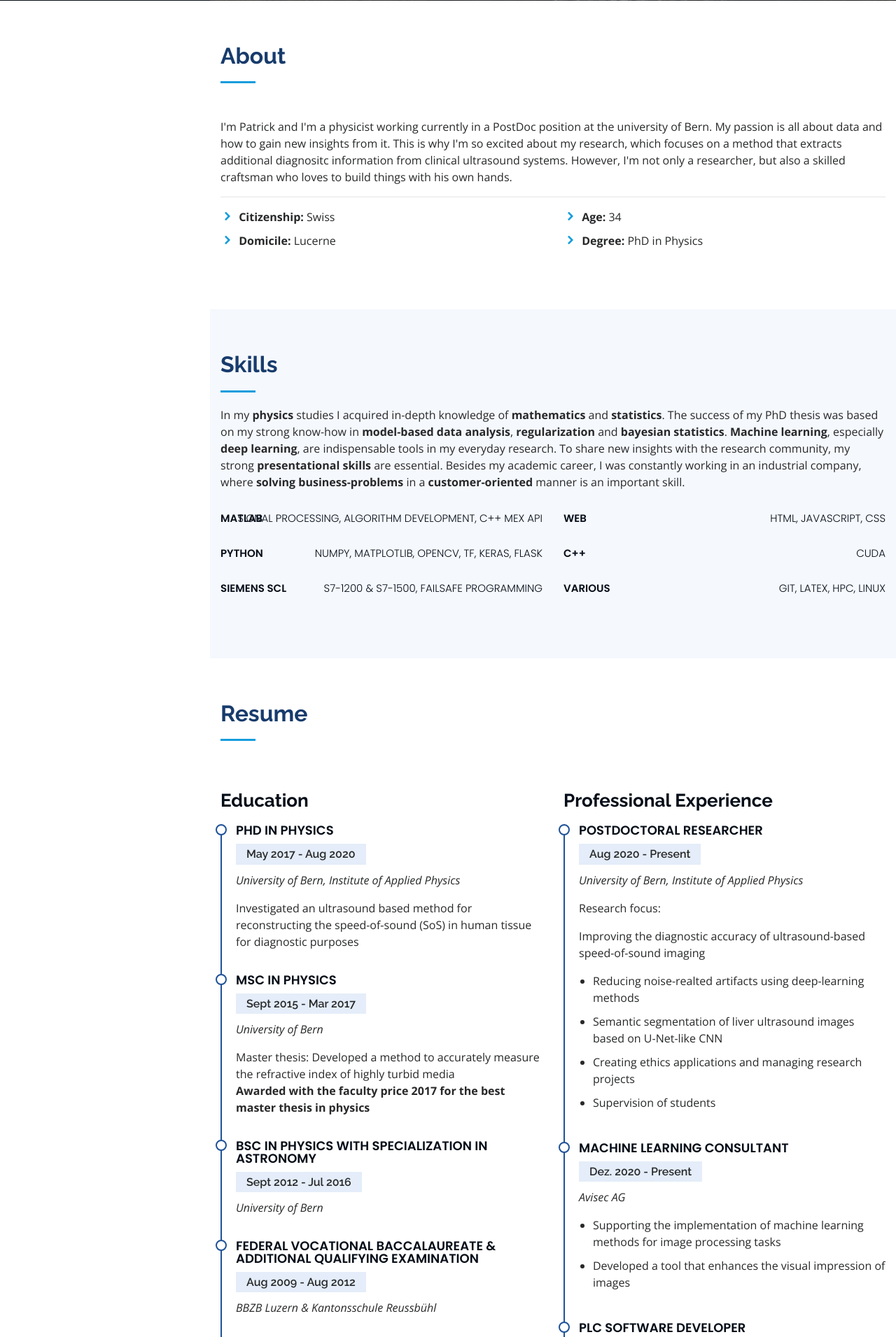
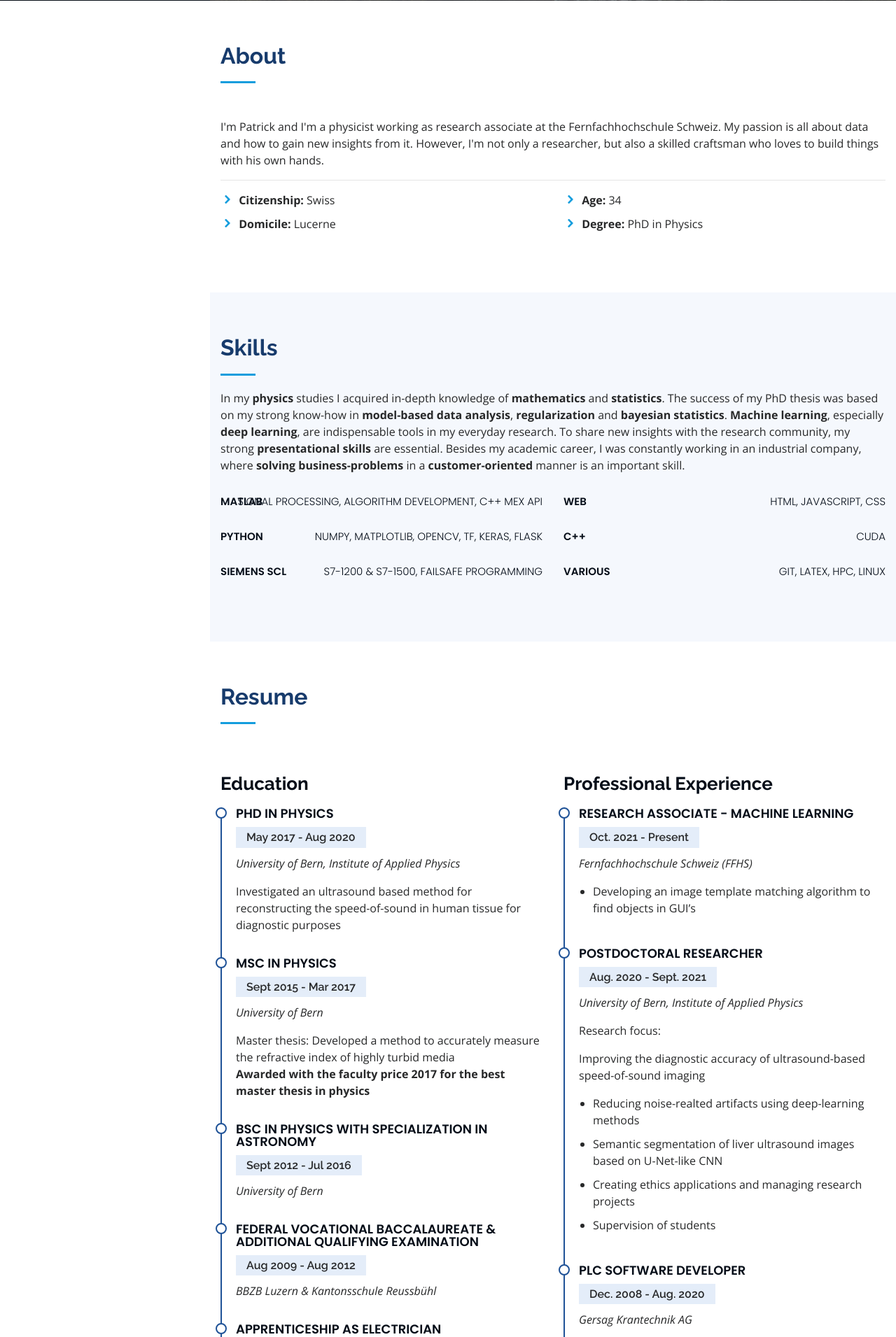
Before and after one commit to PatrickStaehli/portfolio_website, a Flask app: page / in a window 1280 px wide. Shown: the part 799-2710 px from the top of the page at 70% size. Run offline with Flask 2, Linux system fonts and the light colour scheme; some libraries are stand-ins or nearby versions.

Commit message:
Update Professional Experience with FFHS position
A new position is included in the professional experience sections.
Further, machine learning engineer is added as key skill in the
title section.

```diff
--- a/webapp/templates/index.html
+++ b/webapp/templates/index.html
@@ -68,7 +68,7 @@
   <section id="hero" class="d-flex flex-column justify-content-center align-items-center">
     <div class="hero-container" data-aos="fade-in">
       <h1>Patrick Stähli</h1>
-      <p>I'm a <span class="typed" data-typed-items="physicist, researcher, skilled craftsman"></span></p>
+      <p>I'm a <span class="typed" data-typed-items="physicist, researcher, machine learning engineer, skilled craftsman"></span></p>
     </div>
   </section><!-- End Hero -->
 
@@ -89,7 +89,8 @@
           </div>
 		  -->
           <div class="col-lg-12 pt-12 pt-lg-0 content" data-aos="fade-left">
-			<p>I'm Patrick and I'm a physicist working currently in a PostDoc position at the university of Bern. My passion is all about data and how to gain new insights from it. This is why I'm so excited about my research, which focuses on a method that extracts additional diagnositc information from clinical ultrasound systems. However, I'm not only a researcher, but also a skilled craftsman who loves to build things with his own hands.</p>
+			<p>I'm Patrick and I'm a physicist working as research associate at the Fernfachhochschule Schweiz. My passion is all about data and how to gain new insights from it.
+        However, I'm not only a researcher, but also a skilled craftsman who loves to build things with his own hands.</p>
 			<hr>
             <div class="row">
               <div class="col-lg-6">
@@ -172,7 +173,7 @@
               <h4>PhD in Physics</h4>
               <h5>May 2017 - Aug 2020</h5>
               <p><em>University of Bern, Institute of Applied Physics</em></p>
-              <p>Investigated an ultrasound based method for reconstructing the speed-of-sound (SoS) in human tissue for diagnostic purposes</p>
+              <p>Investigated an ultrasound based method for reconstructing the speed-of-sound in human tissue for diagnostic purposes</p>
             </div>
             <div class="resume-item">
               <h4>MSc in Physics </h4>
@@ -199,37 +200,37 @@
           <div class="col-lg-6" data-aos="fade-up" data-aos-delay="100">
             <h3 class="resume-title">Professional Experience</h3>
             <div class="resume-item">
+              <h4>Research Associate - Machine Learning</h4>
+              <h5>Oct. 2021 - Present</h5>
+              <p><em>Fernfachhochschule Schweiz (FFHS)</em></p>
+              <ul>
+                <li>Developing an image template matching algorithm to find objects in GUI’s</li>
+              </ul>
+            </div>
+            <div class="resume-item">
               <h4>Postdoctoral Researcher</h4>
-              <h5>Aug 2020 - Present</h5>
+              <h5>Aug. 2020 - Sept. 2021</h5>
               <p><em>University of Bern, Institute of Applied Physics</em></p>
               <p>Research focus:<p>
-			  <p>Improving the diagnostic accuracy of ultrasound-based speed-of-sound imaging
-			  <ul>
+              <p>Improving the diagnostic accuracy of ultrasound-based speed-of-sound imaging
+              <ul>
                 <li>Reducing noise-realted artifacts using deep-learning methods</li>
                 <li>Semantic segmentation of liver ultrasound images based on U-Net-like CNN</li>
                 <li>Creating ethics applications and managing research projects</li>
                 <li>Supervision of students</li>
               </ul>
             </div>
-            <div class="resume-item">
-              <h4>Machine Learning Consultant</h4>
-              <h5>Dez. 2020 - Present</h5>
-              <p><em>Avisec AG</em></p>
-              <ul>
-                <li>Supporting the implementation of machine learning methods for image processing tasks</li>
-                <li>Developed a tool that enhances the visual impression of images</li>
-              </ul>
-            </div>
+
 			<div class="resume-item">
               <h4>PLC Software Developer</h4>
-              <h5>Dez. 2008 - Aug. 2020</h5>
+              <h5>Dec. 2008 - Aug. 2020</h5>
               <p><em>Gersag Krantechnik AG</em></p>
               <ul>
                 <li>Developed PLC-Software for semi-automated industrial cranes</li>
                 <li>Enabled a more efficient commissioning and maintenance by developing a configuration and analysis tool for cranes</li>
                 <li>Leading a team of four electricians (ad interim)</li>
                 <li>Client consulting & preparation of offers</li>
-				<li>Various electrical installations on cranes</li>
+				        <li>Various electrical installations on cranes</li>
               </ul>
             </div>
           </div>
```
